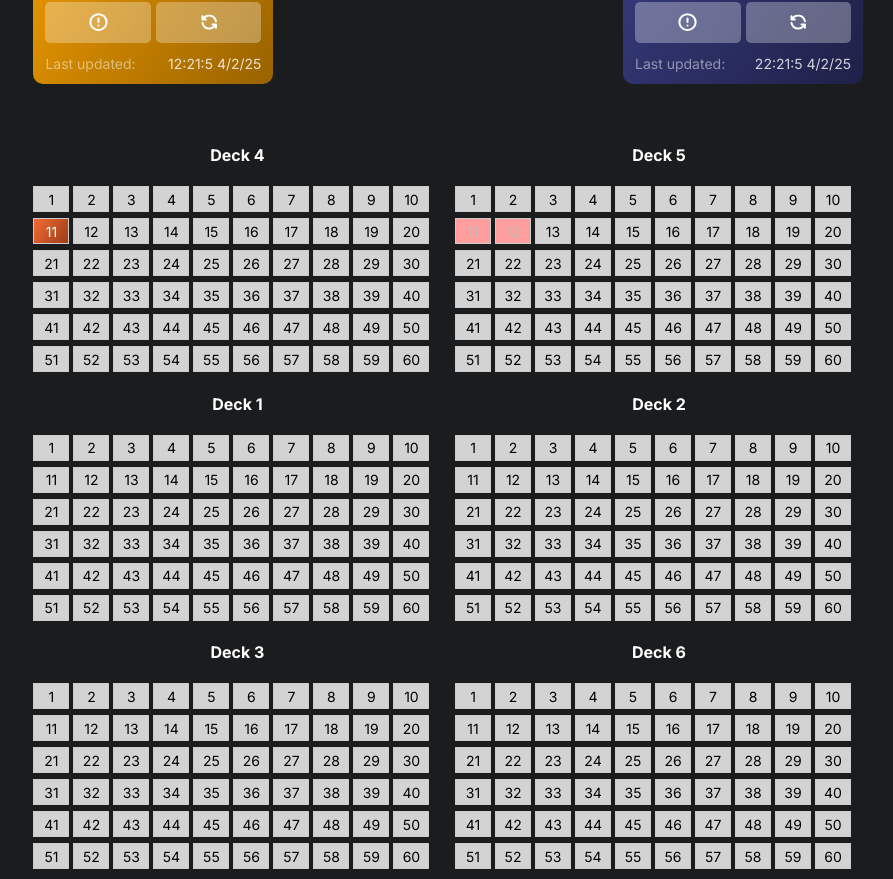
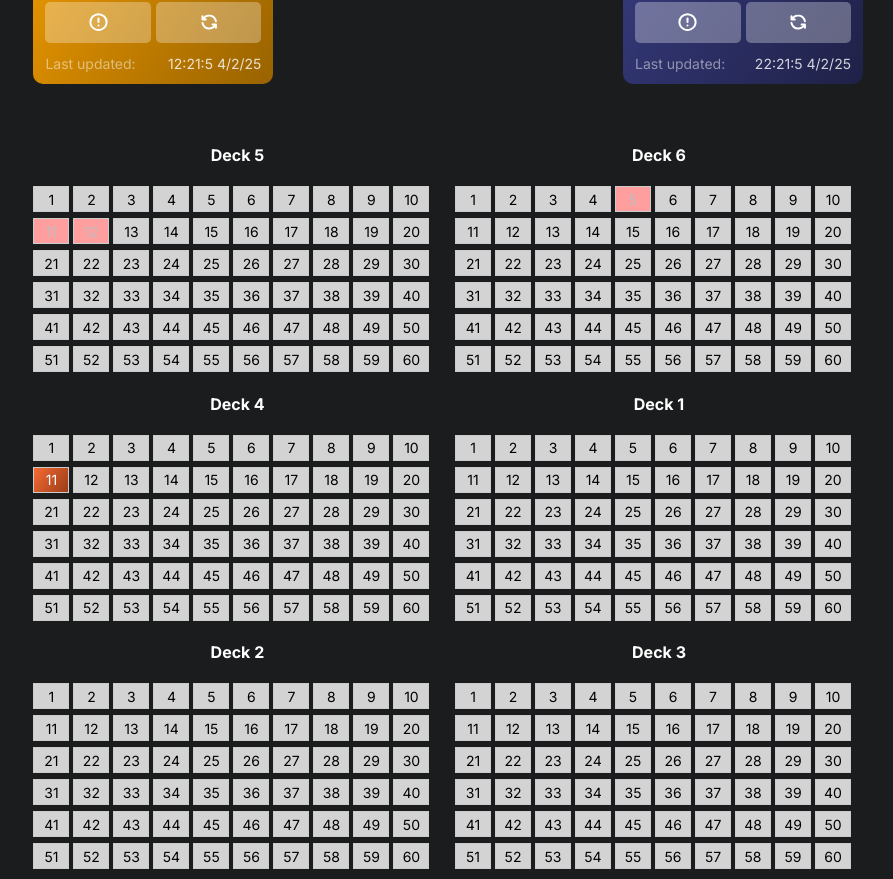
Before and after one commit to cee-diksha/fire_detection_v2, a React (Create React App) app: page / in a window 1280 px wide. Shown: the part 1034-1913 px from the top of the page, without its empty margins (387-1280 px from the left). Built offline with nearby package versions, Linux system fonts and the light colour scheme.

Commit message:
deck issue resolved for live

```diff
--- a/src/components/DeckGlance/DeckGlance.js
+++ b/src/components/DeckGlance/DeckGlance.js
@@ -1,23 +1,25 @@
 import React, { useEffect, useState } from 'react'
 import { FIRE_TEMP, TOTAL_DECKS } from '../../libs/Constants'
 import './DeckGlance.css'
-import fakeCardData from '../../data/fakeCardData.json'
 
-const DeckGlance = () => {
-  const [cardData, setCardData] = useState(fakeCardData);
-  const danger = cardData.filter(item => item.temp >= FIRE_TEMP);
-  const [deck, setDeck] = useState(danger);
+const DeckGlance = ({data}) => {
+  const [cardData, setCardData] = useState([]);
+  const [deck, setDeck] = useState([]);
 
   useEffect(() => {
-    setDeck(danger);
-    setCardData(fakeCardData);
-  }, [fakeCardData]);
+    setCardData(data);
+  }, [data]);
+
+  useEffect(() => {
+    const danger = cardData.filter(item => item.temp >= FIRE_TEMP);
+    setDeck(danger)
+  }, [cardData])
 
   return (
     <div className='deck-gl-mn width-100'>
       {Array.from({ length: TOTAL_DECKS }).map((_,index)=>{
          const deckNo = index + 1;
-         const dangerDeckNos = deck.map(item => item.deckno);
+         const dangerDeckNos = deck.map(item => parseInt(item.deckno));
         return(
             <div key={`hm-deck-${index}`} className='deck-gl-crd flex-center-row' style={{ width: `${100 - index * 12}%`, background: dangerDeckNos.includes(deckNo) ? "red" : ""}} >
                 <p>Deck {index+1}</p>
--- a/src/data/fakeDeckData.json
+++ b/src/data/fakeDeckData.json
@@ -1,13 +1,4 @@
 [
-    {
-       "deck": 4,
-        "danger": [],
-        "normal": [],
-        "temprise": [11],
-        "lowbattery": [11],
-        "deleted": [],
-        "smoke": []
-    },
     {
         "deck": 5,
         "danger": [11, 12],
@@ -17,6 +8,24 @@
         "deleted": [],
         "smoke": []
     },
+    {
+        "deck": 6,
+         "danger": [5],
+         "normal": [],
+         "temprise": [],
+         "lowbattery": [],
+         "deleted": [],
+         "smoke": []
+     },
+     {
+        "deck": 4,
+         "danger": [],
+         "normal": [],
+         "temprise": [11],
+         "lowbattery": [11],
+         "deleted": [],
+         "smoke": []
+     },
     {
         "deck": 1,
         "danger": [],
@@ -43,14 +52,5 @@
         "lowbattery": [],
         "deleted": [],
         "smoke": []
-    },
-    {
-       "deck": 6,
-        "danger": [],
-        "normal": [],
-        "temprise": [],
-        "lowbattery": [],
-        "deleted": [],
-        "smoke": []
     }
 ]
```
